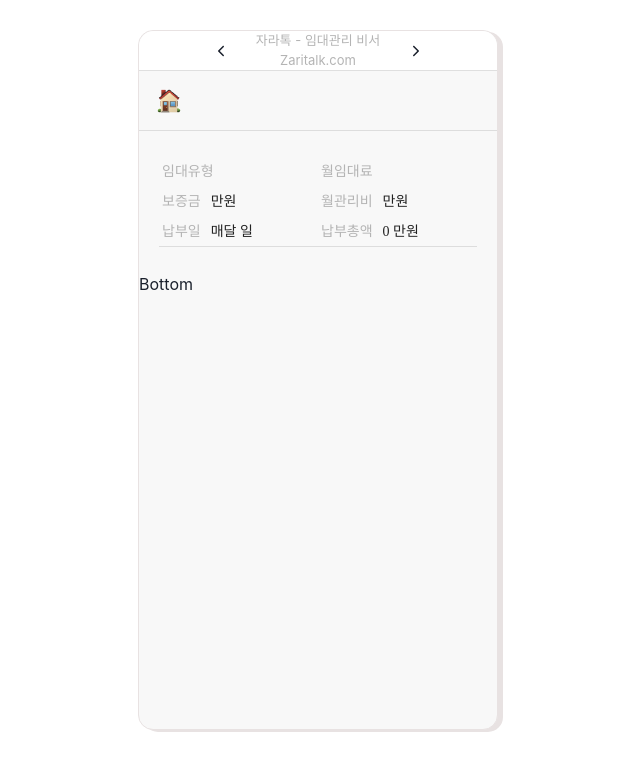
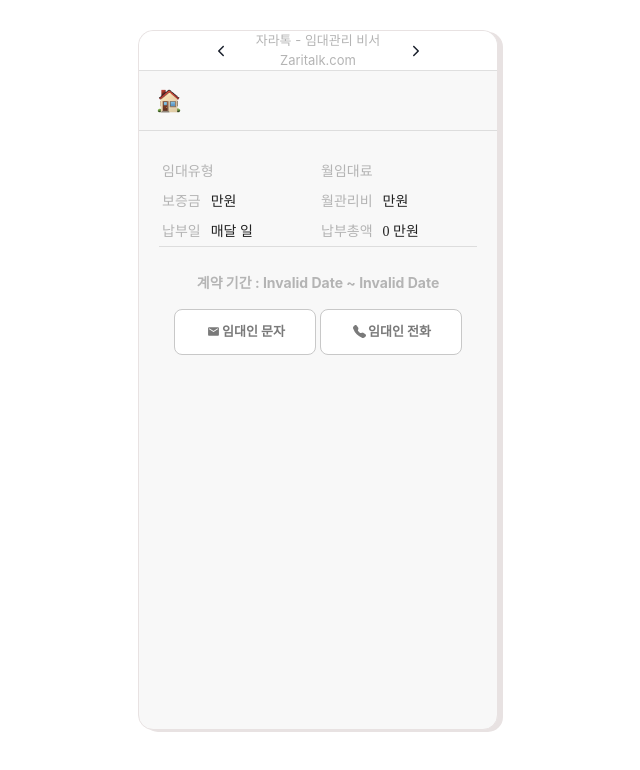
Before and after one commit to pjh1011409/callbuslab-codingtest, a React (Create React App) app: page /completionPage in a window 1280 px wide. Shown: the top 770 px of the page, without its empty margins (322-962 px from the left). Built offline with nearby package versions, Linux system fonts and the light colour scheme.

Commit message:
Feat: Create bottom data in completionBox
1. 계약기간, 임대인 문자, 전화

```diff
--- a/src/components/Completion/Bottom.tsx
+++ b/src/components/Completion/Bottom.tsx
@@ -1,7 +1,37 @@
 import React from 'react';
+import useCustomSelector from '../../hooks/useCustomSelector';
+import { MdEmail } from 'react-icons/md';
+import { BsFillTelephoneFill } from 'react-icons/bs';
+import { BottomWrapper, Button, ButtonBox, Period } from '../../styles/Completion.style';
+import { getCalendarDate } from '../../utils/getCalendarDate';
 
 const CompletionBoxBottom = () => {
-  return <div>Bottom</div>;
+  const { StartDate, EndDate, Phone } = useCustomSelector().inputState;
+
+  const handleCopyClipBoard = async (text: string) => {
+    try {
+      await navigator.clipboard.writeText(text.toString());
+      alert(` ${text} 복사하였습니다.`);
+    } catch (error) {
+      alert('복사 실패!');
+    }
+  };
+
+  return (
+    <BottomWrapper>
+      <Period>계약 기간 : {`${getCalendarDate(StartDate)} ~ ${getCalendarDate(EndDate)}`}</Period>
+      <ButtonBox>
+        <Button onClick={() => handleCopyClipBoard(Phone)}>
+          <MdEmail style={{ width: '15px', margin: '1px' }} />
+          임대인 문자
+        </Button>
+        <Button onClick={() => handleCopyClipBoard(Phone)}>
+          <BsFillTelephoneFill style={{ width: '15px', margin: '1px' }} />
+          임대인 전화
+        </Button>
+      </ButtonBox>
+    </BottomWrapper>
+  );
 };
 
 export default CompletionBoxBottom;
```
